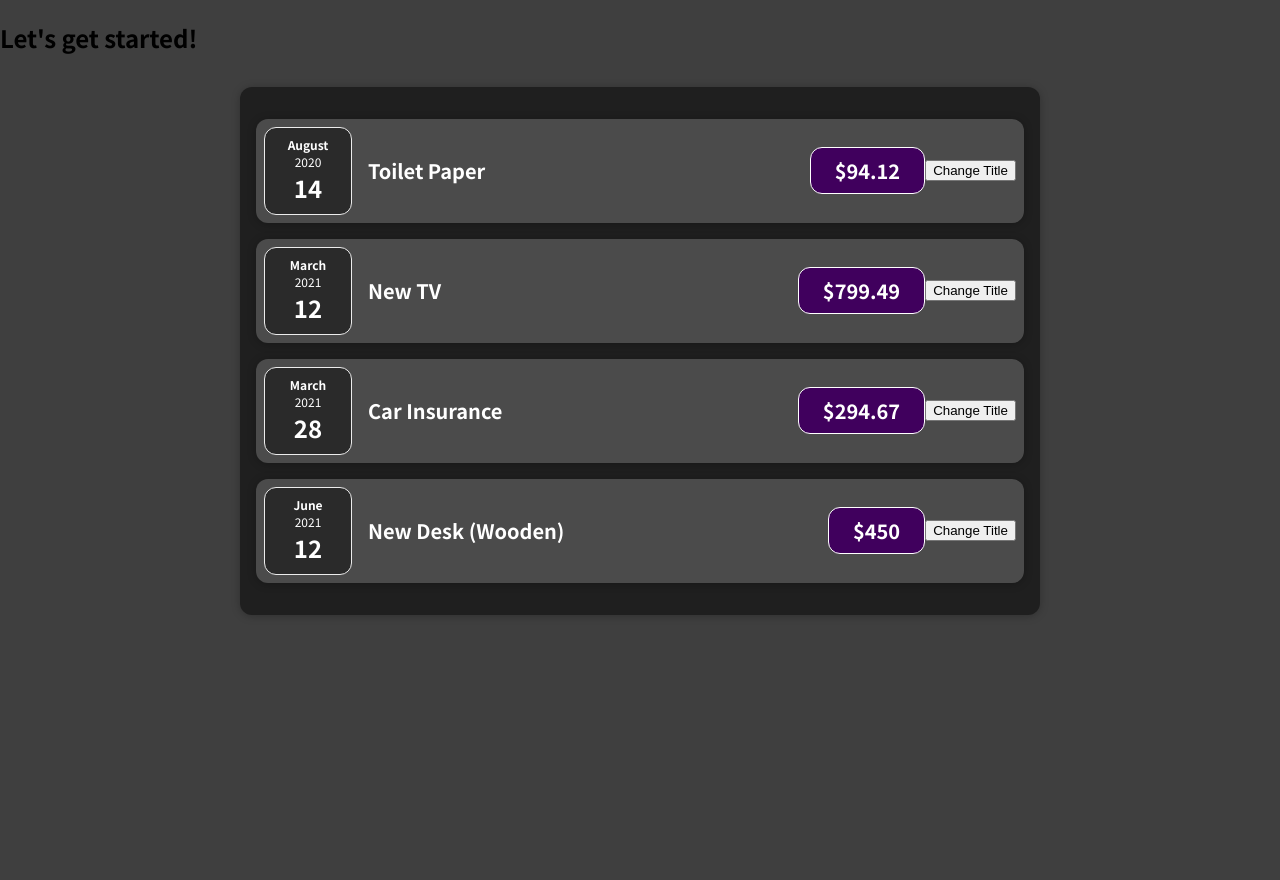
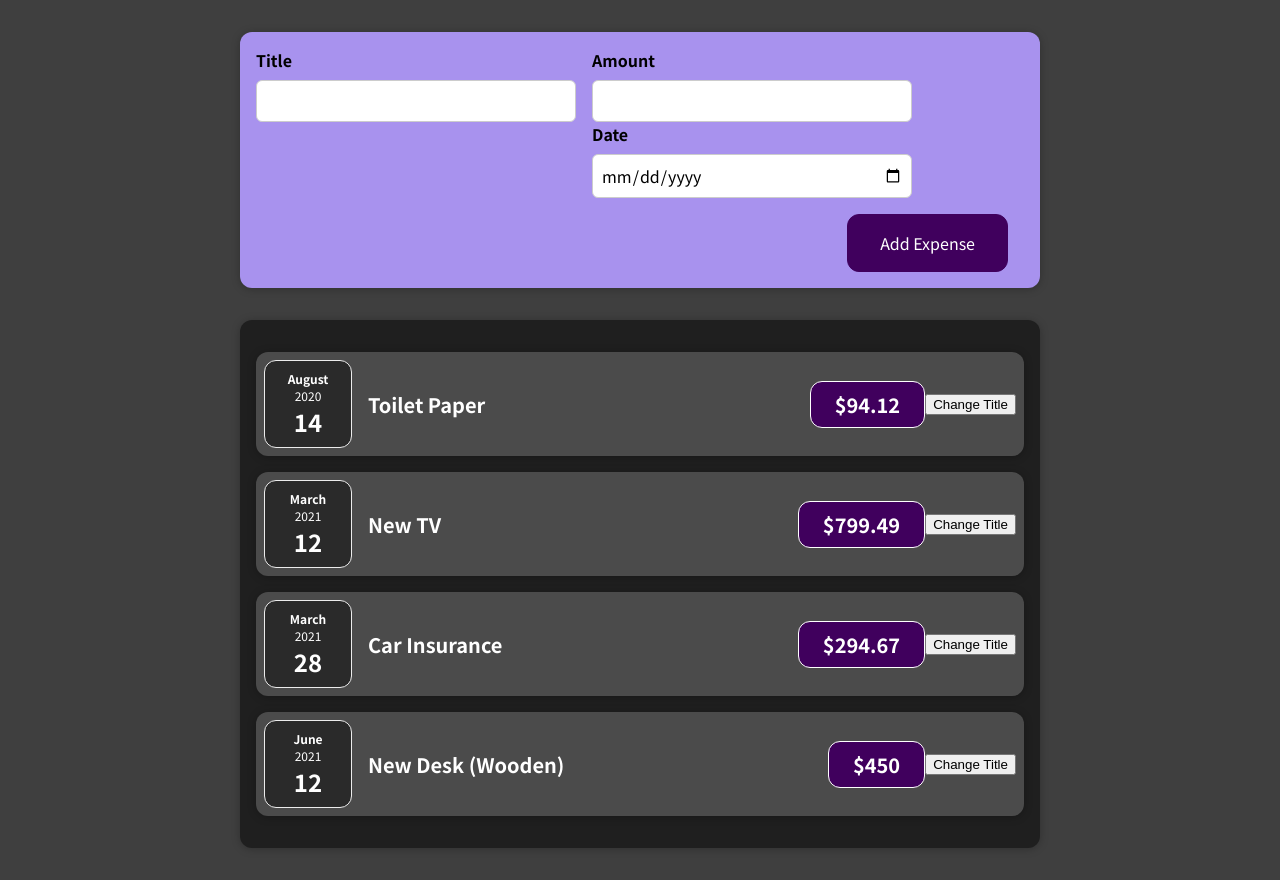
Before and after one commit to ScottSummer/reactmaxi, a React (Create React App) app: page / in a window 1280 px wide. Before the commit the page ends 800 px from the top, so only its background shows below. Built offline with nearby package versions, Linux system fonts and the light colour scheme.

Commit message:
form expense added

```diff
--- a/src/App.js
+++ b/src/App.js
@@ -1,5 +1,6 @@
 import React from "react";
 import Expenses from "./components/Expenses/Expenses";
+import NewExpense from "./components/NewExpense/NewExpense";
 
 const App = () => {
   const expenses = [
@@ -32,7 +33,7 @@
   ); */
   return (
     <div>
-      <h2>Let's get started!</h2>
+      <NewExpense />
       <Expenses items={expenses} />
 
     </div>
--- a/src/components/Expenses/ExpenseItem.js
+++ b/src/components/Expenses/ExpenseItem.js
@@ -1,13 +1,14 @@
-import React from "react";
+import React, { useState } from "react";
 import "./ExpenseItem.css";
 import Card from "../UI/Card";
 import ExpenseDate from "./ExpenseDate";
 
 const ExpenseItem = (props) => {
-  let title = props.title;
+
+  const [title, setTitle] = useState(props.title);
 
   const clickHandler = () => {
-    title = "Updated!";
+  setTitle('Updated!');
   };
 
   return (
--- /dev/null
+++ b/src/components/NewExpense/ExpenseForm.css
@@ -0,0 +1,26 @@
+.new-expense__controls {
+  display: flex;
+  flex-wrap: wrap;
+  gap: 1rem;
+  margin-bottom: 1rem;
+  text-align: left;
+}
+
+.new-expense__control label {
+  font-weight: bold;
+  margin-bottom: 0.5rem;
+  display: block;
+}
+
+.new-expense__control input {
+  font: inherit;
+  padding: 0.5rem;
+  border-radius: 6px;
+  border: 1px solid #ccc;
+  width: 20rem;
+  max-width: 100%;
+}
+
+.new-expense__actions {
+  text-align: right;
+}
--- /dev/null
+++ b/src/components/NewExpense/ExpenseForm.js
@@ -0,0 +1,26 @@
+import React from 'react';
+import './ExpenseForm.css';
+
+const ExpenseForm = () => {
+    return <form>
+        <div className='new-expense__controls'>
+            <div className='new-expense__control'>
+                <label>Title</label>
+                <input type='text' />
+            </div>
+            <div className='new-expense__control'>
+                <label>Amount</label>
+                <input type='Number' min='0.01' step='0.01' />
+                <div className='new-expense__control'>
+                <label>Date</label>
+                <input type='date' min='2022-01-01' max='2023-12-31' />
+            </div>
+            </div>
+        </div>
+        <div className='new-expense__actions'>
+            <button type='submit'>Add Expense</button>
+        </div>
+    </form>
+};
+
+export default ExpenseForm
--- /dev/null
+++ b/src/components/NewExpense/NewExpense.css
@@ -0,0 +1,38 @@
+.new-expense {
+  background-color: #a892ee;
+  padding: 1rem;
+  margin: 2rem auto;
+  width: 50rem;
+  max-width: 95%;
+  border-radius: 12px;
+  text-align: center;
+  box-shadow: 0 1px 8px rgba(0, 0, 0, 0.25);
+}
+
+.new-expense button {
+  font: inherit;
+  cursor: pointer;
+  padding: 1rem 2rem;
+  border: 1px solid #40005d;
+  background-color: #40005d;
+  color: white;
+  border-radius: 12px;
+  margin-right: 1rem;
+}
+
+.new-expense button:hover,
+.new-expense button:active {
+  background-color: #510674;
+  border-color: #510674;
+}
+
+.new-expense button.alternative {
+  color: #220131;
+  border-color: transparent;
+  background-color: transparent;
+}
+
+.new-expense button.alternative:hover,
+.new-expense button.alternative:active {
+  background-color: #ddb3f8;
+}
--- /dev/null
+++ b/src/components/NewExpense/NewExpense.js
@@ -0,0 +1,13 @@
+import React from 'react';
+import './NewExpense.css';
+import ExpenseForm from './ExpenseForm';
+
+const NewExpense = () => {
+
+    return <div className='new-expense'>
+        <ExpenseForm />
+    </div>
+
+};
+
+export default NewExpense;
```
